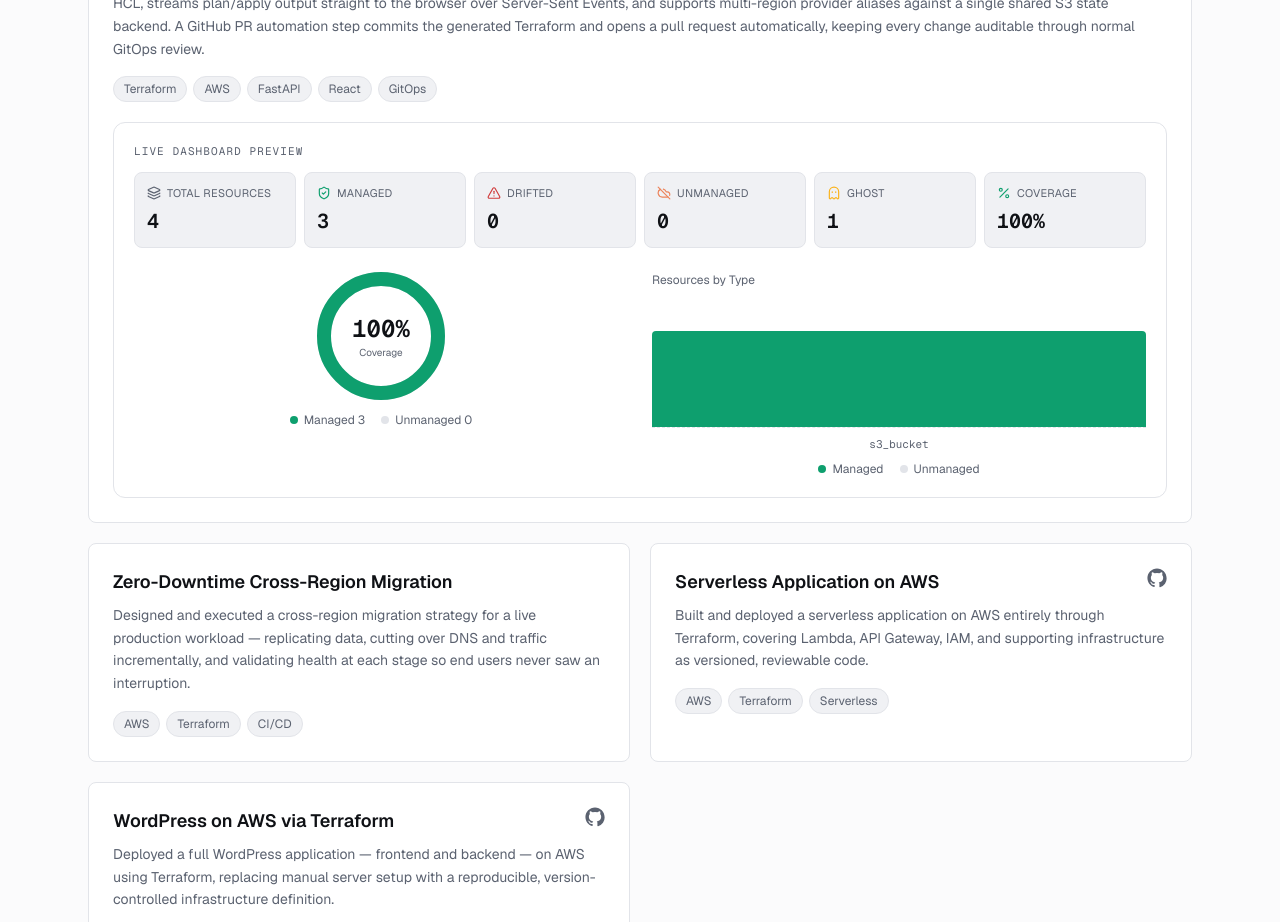
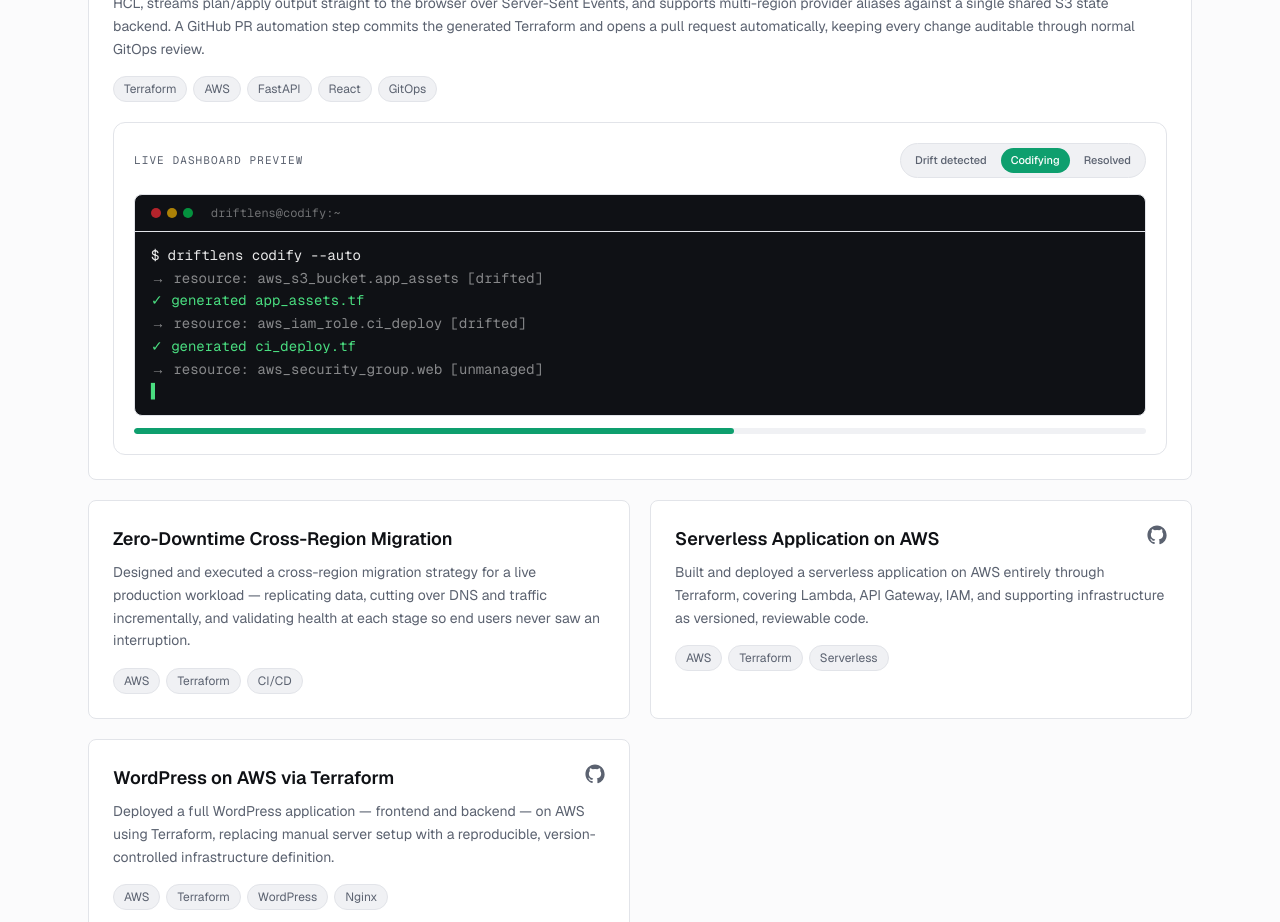
Before and after one commit to Shehroz-Khan-DevOps/portfolio, a Next.js app: page / in a window 1280 px wide. Shown: the part 3260-4182 px from the top of the page. Built offline with nearby package versions, Linux system fonts and the light colour scheme.

Commit message:
Turn DriftLens demo into a 3-stage before/codifying/after animated story

```diff
--- a/src/components/driftlens-demo.tsx
+++ b/src/components/driftlens-demo.tsx
@@ -1,7 +1,7 @@
 "use client";
 
 import { useEffect, useRef, useState } from "react";
-import { motion, useInView, animate } from "framer-motion";
+import { motion, AnimatePresence, useInView, animate } from "framer-motion";
 import {
   Layers,
   ShieldCheck,
@@ -11,33 +11,47 @@
   Percent,
 } from "lucide-react";
 
-type Stat = {
-  label: string;
-  value: number;
-  suffix?: string;
-  icon: typeof Layers;
-  color: string;
+type DashboardData = {
+  total: number;
+  managed: number;
+  drifted: number;
+  unmanaged: number;
+  ghost: number;
+  coverage: number;
 };
 
-const STATS: Stat[] = [
-  { label: "Total Resources", value: 4, icon: Layers, color: "var(--muted)" },
-  { label: "Managed", value: 3, icon: ShieldCheck, color: "var(--accent)" },
-  { label: "Drifted", value: 0, icon: AlertTriangle, color: "var(--status-critical)" },
-  { label: "Unmanaged", value: 0, icon: CloudOff, color: "var(--status-serious)" },
-  { label: "Ghost", value: 1, icon: Ghost, color: "var(--status-warning)" },
-  { label: "Coverage", value: 100, suffix: "%", icon: Percent, color: "var(--accent)" },
-];
+const BEFORE: DashboardData = { total: 4, managed: 1, drifted: 2, unmanaged: 1, ghost: 0, coverage: 25 };
+const AFTER: DashboardData = { total: 4, managed: 3, drifted: 0, unmanaged: 0, ghost: 1, coverage: 100 };
 
-const MANAGED = 3;
-const UNMANAGED = 0;
-const TOTAL = MANAGED + UNMANAGED;
-const COVERAGE_PCT = TOTAL === 0 ? 0 : Math.round((MANAGED / TOTAL) * 100);
+const STAGES = ["Before", "Codifying", "After"] as const;
+type Stage = (typeof STAGES)[number];
+
+const STAGE_DURATIONS: Record<Stage, number> = {
+  Before: 4200,
+  Codifying: 4600,
+  After: 999999, // holds indefinitely once reached via auto-play
+};
+
+const LOG_LINES = [
+  { text: "$ driftlens codify --auto", tone: "cmd" },
+  { text: "→ resource: aws_s3_bucket.app_assets      [drifted]", tone: "dim" },
+  { text: "✓ generated app_assets.tf", tone: "ok" },
+  { text: "→ resource: aws_iam_role.ci_deploy         [drifted]", tone: "dim" },
+  { text: "✓ generated ci_deploy.tf", tone: "ok" },
+  { text: "→ resource: aws_security_group.web         [unmanaged]", tone: "dim" },
+  { text: "✓ generated web_sg.tf", tone: "ok" },
+  { text: "→ opening pull request via GitHub PR automation...", tone: "dim" },
+  { text: "✓ PR #142 opened — awaiting review", tone: "ok" },
+] as const;
 
 function useCountUp(target: number, active: boolean, duration = 1.1) {
   const [value, setValue] = useState(0);
 
   useEffect(() => {
-    if (!active) return;
+    if (!active) {
+      setValue(0);
+      return;
+    }
     const controls = animate(0, target, {
       duration,
       ease: "easeOut",
@@ -49,45 +63,49 @@
   return value;
 }
 
-function StatTile({ stat, active }: { stat: Stat; active: boolean }) {
-  const value = useCountUp(stat.value, active);
-  const Icon = stat.icon;
+function StatTile({
+  label,
+  value,
+  suffix,
+  icon: Icon,
+  color,
+  active,
+}: {
+  label: string;
+  value: number;
+  suffix?: string;
+  icon: typeof Layers;
+  color: string;
+  active: boolean;
+}) {
+  const displayed = useCountUp(value, active);
 
   return (
     <div className="rounded-lg border border-border bg-surface-2 p-3">
       <div className="flex items-center gap-1.5">
-        <Icon className="h-3.5 w-3.5" style={{ color: stat.color }} />
-        <span className="text-[11px] uppercase tracking-wide text-muted">
-          {stat.label}
-        </span>
+        <Icon className="h-3.5 w-3.5" style={{ color }} />
+        <span className="text-[11px] uppercase tracking-wide text-muted">{label}</span>
       </div>
       <p className="mt-1.5 font-mono text-xl font-semibold text-foreground">
-        {value}
-        {stat.suffix ?? ""}
+        {displayed}
+        {suffix ?? ""}
       </p>
     </div>
   );
 }
 
-function CoverageDonut({ active }: { active: boolean }) {
+function CoverageDonut({ data, active }: { data: DashboardData; active: boolean }) {
   const size = 128;
   const strokeWidth = 14;
   const radius = (size - strokeWidth) / 2;
   const circumference = 2 * Math.PI * radius;
-  const pct = useCountUp(COVERAGE_PCT, active, 1.2);
+  const pct = useCountUp(data.coverage, active, 1.2);
 
   return (
     <div className="flex flex-col items-center">
       <div className="relative">
         <svg width={size} height={size} className="-rotate-90">
-          <circle
-            cx={size / 2}
-            cy={size / 2}
-            r={radius}
-            fill="none"
-            stroke="var(--border)"
-            strokeWidth={strokeWidth}
-          />
+          <circle cx={size / 2} cy={size / 2} r={radius} fill="none" stroke="var(--border)" strokeWidth={strokeWidth} />
           <motion.circle
             cx={size / 2}
             cy={size / 2}
@@ -97,57 +115,51 @@
             strokeWidth={strokeWidth}
             strokeLinecap="round"
             strokeDasharray={circumference}
-            initial={{ strokeDashoffset: circumference }}
             animate={{
-              strokeDashoffset: active
-                ? circumference * (1 - COVERAGE_PCT / 100)
-                : circumference,
+              strokeDashoffset: active ? circumference * (1 - data.coverage / 100) : circumference,
             }}
             transition={{ duration: 1.2, ease: "easeOut" }}
           />
         </svg>
         <div className="absolute inset-0 flex flex-col items-center justify-center">
-          <span className="font-mono text-2xl font-semibold text-foreground">
-            {pct}%
-          </span>
+          <span className="font-mono text-2xl font-semibold text-foreground">{pct}%</span>
           <span className="text-[10px] text-muted">Coverage</span>
         </div>
       </div>
       <ul className="mt-3 flex gap-4 text-xs">
         <li className="flex items-center gap-1.5 text-muted">
           <span className="h-2 w-2 rounded-full" style={{ background: "var(--accent)" }} />
-          Managed {MANAGED}
+          Managed {data.managed}
         </li>
         <li className="flex items-center gap-1.5 text-muted">
           <span className="h-2 w-2 rounded-full bg-border" />
-          Unmanaged {UNMANAGED}
+          Unmanaged {data.unmanaged}
         </li>
       </ul>
     </div>
   );
 }
 
-function ResourcesByTypeBar({ active }: { active: boolean }) {
+function ResourcesByTypeBar({ data, active }: { data: DashboardData; active: boolean }) {
   const maxValue = 4;
-  const managedHeightPct = (MANAGED / maxValue) * 100;
-  const unmanagedHeightPct = (UNMANAGED / maxValue) * 100;
+  const managedPct = (data.managed / maxValue) * 100;
+  const unmanagedPct = (data.unmanaged / maxValue) * 100;
 
   return (
     <div className="flex flex-col">
       <p className="text-xs text-muted">Resources by Type</p>
       <div className="mt-3 flex h-32 items-end gap-3">
-        <div className="flex h-full flex-1 flex-col justify-end">
+        <div className="flex h-full flex-1 flex-col justify-end gap-0.5">
           <motion.div
             className="w-full rounded-t"
             style={{ background: "var(--accent)" }}
-            initial={{ height: 0 }}
-            animate={{ height: active ? `${managedHeightPct}%` : 0 }}
+            animate={{ height: active ? `${managedPct}%` : 0 }}
             transition={{ duration: 1, ease: "easeOut" }}
           />
           <motion.div
-            className="w-full rounded-t border border-b-0 border-dashed border-border"
-            initial={{ height: 0 }}
-            animate={{ height: active ? `${unmanagedHeightPct}%` : 0 }}
+            className="w-full rounded-t"
+            style={{ background: "var(--status-serious)" }}
+            animate={{ height: active ? `${unmanagedPct}%` : 0 }}
             transition={{ duration: 1, ease: "easeOut", delay: 0.1 }}
           />
         </div>
@@ -159,7 +171,7 @@
           Managed
         </li>
         <li className="flex items-center gap-1.5 text-muted">
-          <span className="h-2 w-2 rounded-full bg-border" />
+          <span className="h-2 w-2 rounded-full" style={{ background: "var(--status-serious)" }} />
           Unmanaged
         </li>
       </ul>
@@ -167,29 +179,136 @@
   );
 }
 
-export function DriftLensDemo() {
-  const ref = useRef<HTMLDivElement>(null);
-  const inView = useInView(ref, { once: true, margin: "-60px" });
-
+function DashboardView({ data, active }: { data: DashboardData; active: boolean }) {
   return (
-    <div
-      ref={ref}
-      className="mt-5 rounded-xl border border-border bg-surface p-4 sm:p-5"
-    >
-      <p className="mb-3 font-mono text-[11px] uppercase tracking-widest text-muted">
-        Live dashboard preview
-      </p>
-
+    <>
       <div className="grid grid-cols-2 gap-2 sm:grid-cols-3 lg:grid-cols-6">
-        {STATS.map((stat) => (
-          <StatTile key={stat.label} stat={stat} active={inView} />
-        ))}
+        <StatTile label="Total Resources" value={data.total} icon={Layers} color="var(--muted)" active={active} />
+        <StatTile label="Managed" value={data.managed} icon={ShieldCheck} color="var(--accent)" active={active} />
+        <StatTile label="Drifted" value={data.drifted} icon={AlertTriangle} color="var(--status-critical)" active={active} />
+        <StatTile label="Unmanaged" value={data.unmanaged} icon={CloudOff} color="var(--status-serious)" active={active} />
+        <StatTile label="Ghost" value={data.ghost} icon={Ghost} color="var(--status-warning)" active={active} />
+        <StatTile label="Coverage" value={data.coverage} suffix="%" icon={Percent} color="var(--accent)" active={active} />
       </div>
 
       <div className="mt-6 grid gap-6 sm:grid-cols-2">
-        <CoverageDonut active={inView} />
-        <ResourcesByTypeBar active={inView} />
+        <CoverageDonut data={data} active={active} />
+        <ResourcesByTypeBar data={data} active={active} />
+      </div>
+    </>
+  );
+}
+
+function CodifyingView({ active }: { active: boolean }) {
+  const [lineCount, setLineCount] = useState(0);
+
+  useEffect(() => {
+    if (!active) {
+      setLineCount(0);
+      return;
+    }
+    const timers: ReturnType<typeof setTimeout>[] = [];
+    LOG_LINES.forEach((_, i) => {
+      timers.push(setTimeout(() => setLineCount(i + 1), 350 * (i + 1)));
+    });
+    return () => timers.forEach(clearTimeout);
+  }, [active]);
+
+  const progressPct = (lineCount / LOG_LINES.length) * 100;
+
+  return (
+    <div className="flex min-h-[220px] flex-col">
+      <div className="overflow-hidden rounded-lg border border-border bg-[var(--terminal-bg)]">
+        <div className="flex items-center gap-1.5 border-b border-white/10 px-4 py-2.5">
+          <span className="h-2.5 w-2.5 rounded-full bg-red-500/70" />
+          <span className="h-2.5 w-2.5 rounded-full bg-yellow-500/70" />
+          <span className="h-2.5 w-2.5 rounded-full bg-green-500/70" />
+          <span className="ml-3 font-mono text-xs text-white/40">driftlens@codify:~</span>
+        </div>
+        <div className="min-h-[168px] px-4 py-3 font-mono text-xs leading-relaxed sm:text-sm">
+          {LOG_LINES.slice(0, lineCount).map((line, i) => (
+            <p
+              key={i}
+              className={
+                line.tone === "cmd"
+                  ? "text-white/90"
+                  : line.tone === "ok"
+                    ? "text-[var(--terminal-fg)]"
+                    : "text-white/50"
+              }
+            >
+              {line.text}
+            </p>
+          ))}
+          {lineCount < LOG_LINES.length && (
+            <span className="animate-blink text-[var(--terminal-fg)]">▍</span>
+          )}
+        </div>
+      </div>
+      <div className="mt-3 h-1.5 overflow-hidden rounded-full bg-surface-2">
+        <motion.div
+          className="h-full rounded-full"
+          style={{ background: "var(--accent)" }}
+          animate={{ width: `${progressPct}%` }}
+          transition={{ duration: 0.3, ease: "linear" }}
+        />
       </div>
     </div>
   );
 }
+
+export function DriftLensDemo() {
+  const ref = useRef<HTMLDivElement>(null);
+  const inView = useInView(ref, { once: true, margin: "-60px" });
+  const [stage, setStage] = useState<Stage>("Before");
+  const hasAutoPlayed = useRef(false);
+
+  useEffect(() => {
+    if (!inView || hasAutoPlayed.current) return;
+    hasAutoPlayed.current = true;
+
+    const timers: ReturnType<typeof setTimeout>[] = [];
+    timers.push(setTimeout(() => setStage("Codifying"), STAGE_DURATIONS.Before));
+    timers.push(
+      setTimeout(() => setStage("After"), STAGE_DURATIONS.Before + STAGE_DURATIONS.Codifying)
+    );
+    return () => timers.forEach(clearTimeout);
+  }, [inView]);
+
+  return (
+    <div ref={ref} className="mt-5 rounded-xl border border-border bg-surface p-4 sm:p-5">
+      <div className="mb-4 flex items-center justify-between">
+        <p className="font-mono text-[11px] uppercase tracking-widest text-muted">
+          Live dashboard preview
+        </p>
+        <div className="flex gap-1 rounded-full border border-border bg-surface-2 p-1">
+          {STAGES.map((s) => (
+            <button
+              key={s}
+              onClick={() => setStage(s)}
+              className={`rounded-full px-2.5 py-1 text-[11px] font-medium transition-colors ${
+                stage === s ? "bg-accent text-accent-foreground" : "text-muted hover:text-foreground"
+              }`}
+            >
+              {s === "Before" ? "Drift detected" : s === "Codifying" ? "Codifying" : "Resolved"}
+            </button>
+          ))}
+        </div>
+      </div>
+
+      <AnimatePresence mode="wait">
+        <motion.div
+          key={stage}
+          initial={{ opacity: 0 }}
+          animate={{ opacity: 1 }}
+          exit={{ opacity: 0 }}
+          transition={{ duration: 0.25 }}
+        >
+          {stage === "Before" && <DashboardView data={BEFORE} active={inView} />}
+          {stage === "Codifying" && <CodifyingView active={inView} />}
+          {stage === "After" && <DashboardView data={AFTER} active={inView} />}
+        </motion.div>
+      </AnimatePresence>
+    </div>
+  );
+}
```
